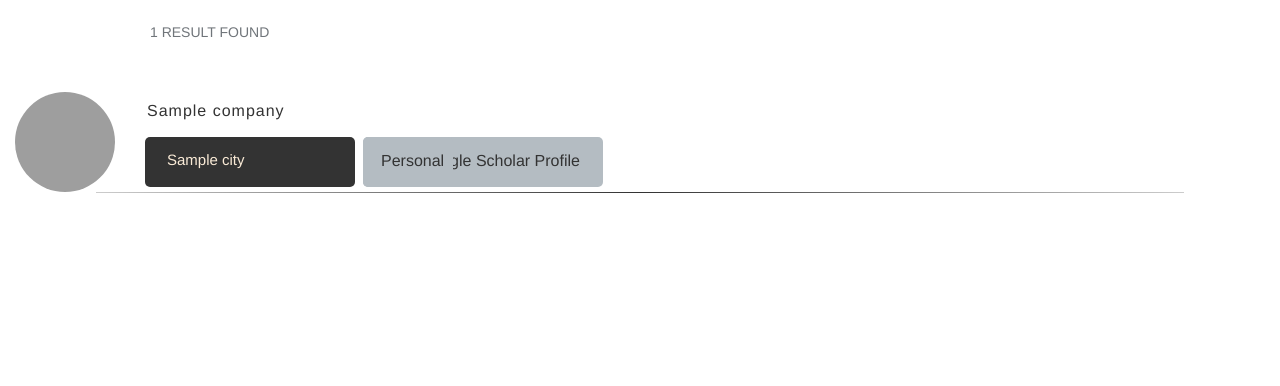
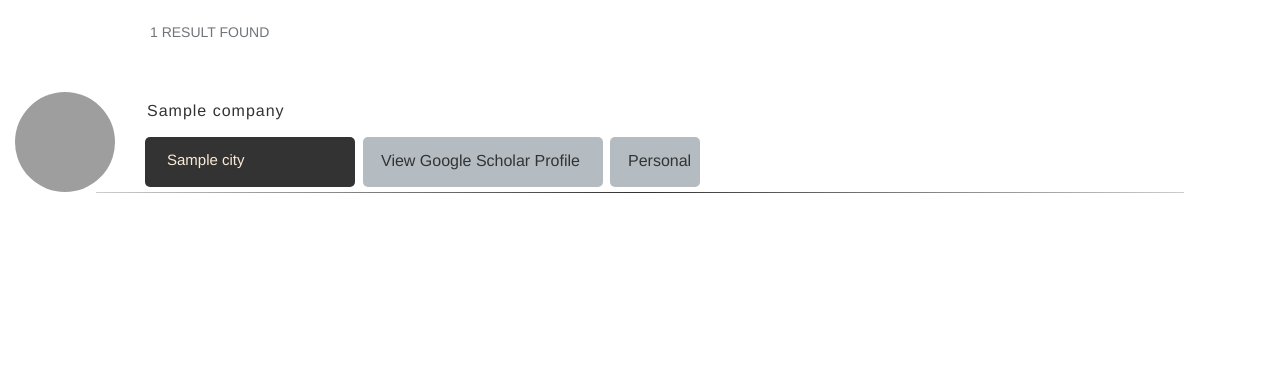
Before and after one commit to AOSSIE-Org/Aossie-Scholar, a Django app: template metrics/templates/metrics/search_results.html in a window 1280 px wide; the page is wider, and only the part inside the window is pictured. Shown: the part 99-485 px from the top of that part. Run offline with Django 3.2, Linux system fonts and the light colour scheme; the template is opened without the code that fills it: most values are stand-ins (such as "Sample title", 1, 10 or a date in 2020); parts of the project's set-up code (start-up, migrations or seed data) failed here and were passed over; some libraries are stand-ins or nearby versions; some web fonts are replaced; grey boxes are pictures that could not be loaded.

Commit message:
overlap fixed

```diff
--- a/metrics/static/metrics/searchdesign.css
+++ b/metrics/static/metrics/searchdesign.css
@@ -54,7 +54,7 @@ html{
 
 .proname{
 	position: relative;
-	left: 363px;
+	left: 610px;
 	color: #333;
 	background-color:#b4bcc2;
 	top: -64px;
```
